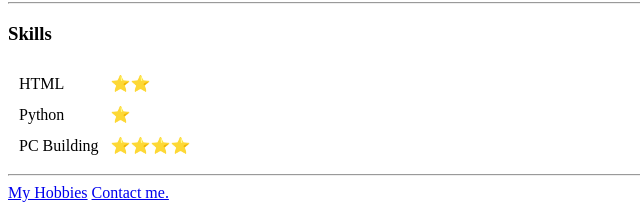
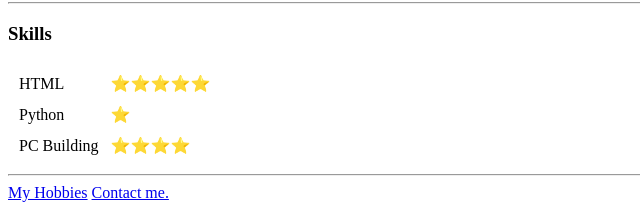
Before and after one commit to Glorxous/cv, a plain HTML site: page index.html in a window 1280 px wide. Shown: the part 639-846 px from the top of the page, 0-640 px from the left. Drawn offline with Linux system fonts and the light colour scheme.

Commit message:
Update CV

```diff
--- a/index.html
+++ b/index.html
@@ -46,7 +46,7 @@
   <table cellspacing="10">
     <tr>
       <td>HTML</td>
-      <td>⭐⭐</td>
+      <td>⭐⭐⭐⭐⭐</td>
     </tr>
     <tr>
       <td>Python</td>
```
